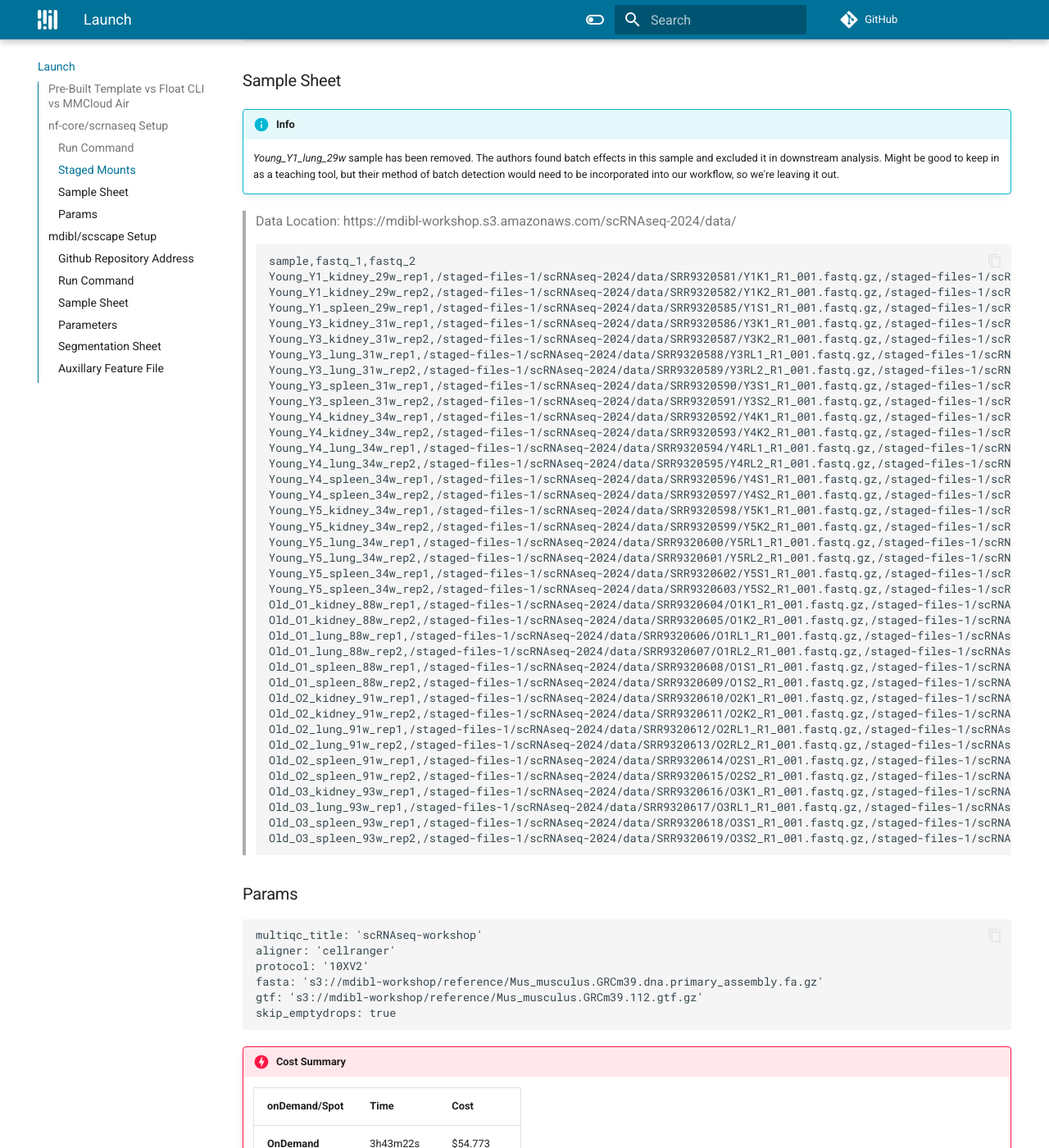
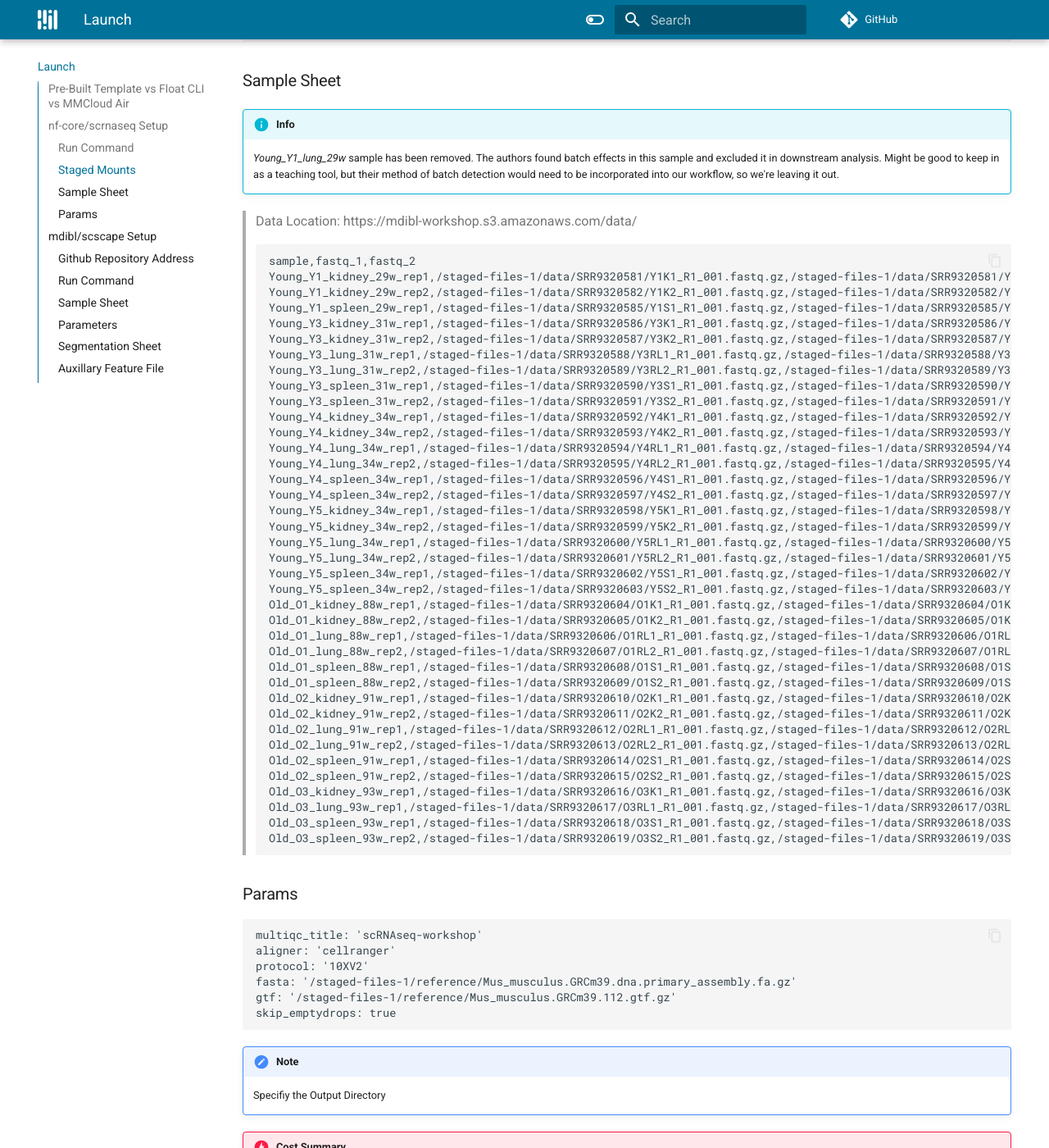
Before and after one commit to mdibl/scrnaseq_course_2024, an MkDocs documentation site: the page built from docs/launch.md, in a window 1280 px wide and 1400 px high, scrolled down 742 px. Shown: the whole window at 82% size. Built offline with MkDocs 1.6.1 and Material for MkDocs 9.7.7, drawn with Linux system fonts in a browser that asks for light colours; comment, search, counter and statistics services are not loaded; some of the changed text lies outside the part shown.

Commit message:
update launch

````diff
--- a/docs/launch.md
+++ b/docs/launch.md
@@ -45,46 +45,46 @@ https://mdibl-workshop.s3.us-east-1.amazonaws.com
      *Young_Y1_lung_29w* sample has been removed. The authors found batch effects in this sample and excluded it in downstream analysis. Might be good to keep in as a teaching tool, but their method of batch detection would need to be incorporated into our workflow, so we're leaving it out.
 
 
-> Data Location: https://mdibl-workshop.s3.amazonaws.com/scRNAseq-2024/data/
+> Data Location: https://mdibl-workshop.s3.amazonaws.com/data/
 ```txt
 sample,fastq_1,fastq_2
-Young_Y1_kidney_29w_rep1,/staged-files-1/scRNAseq-2024/data/SRR9320581/Y1K1_R1_001.fastq.gz,/staged-files-1/scRNAseq-2024/data/SRR9320581/Y1K1_R2_001.fastq.gz
-Young_Y1_kidney_29w_rep2,/staged-files-1/scRNAseq-2024/data/SRR9320582/Y1K2_R1_001.fastq.gz,/staged-files-1/scRNAseq-2024/data/SRR9320582/Y1K2_R2_001.fastq.gz
-Young_Y1_spleen_29w_rep1,/staged-files-1/scRNAseq-2024/data/SRR9320585/Y1S1_R1_001.fastq.gz,/staged-files-1/scRNAseq-2024/data/SRR9320585/Y1S1_R2_001.fastq.gz
-Young_Y3_kidney_31w_rep1,/staged-files-1/scRNAseq-2024/data/SRR9320586/Y3K1_R1_001.fastq.gz,/staged-files-1/scRNAseq-2024/data/SRR9320586/Y3K1_R2_001.fastq.gz
-Young_Y3_kidney_31w_rep2,/staged-files-1/scRNAseq-2024/data/SRR9320587/Y3K2_R1_001.fastq.gz,/staged-files-1/scRNAseq-2024/data/SRR9320587/Y3K2_R2_001.fastq.gz
-Young_Y3_lung_31w_rep1,/staged-files-1/scRNAseq-2024/data/SRR9320588/Y3RL1_R1_001.fastq.gz,/staged-files-1/scRNAseq-2024/data/SRR9320588/Y3RL1_R2_001.fastq.gz
-Young_Y3_lung_31w_rep2,/staged-files-1/scRNAseq-2024/data/SRR9320589/Y3RL2_R1_001.fastq.gz,/staged-files-1/scRNAseq-2024/data/SRR9320589/Y3RL2_R2_001.fastq.gz
-Young_Y3_spleen_31w_rep1,/staged-files-1/scRNAseq-2024/data/SRR9320590/Y3S1_R1_001.fastq.gz,/staged-files-1/scRNAseq-2024/data/SRR9320590/Y3S1_R2_001.fastq.gz
-Young_Y3_spleen_31w_rep2,/staged-files-1/scRNAseq-2024/data/SRR9320591/Y3S2_R1_001.fastq.gz,/staged-files-1/scRNAseq-2024/data/SRR9320591/Y3S2_R2_001.fastq.gz
-Young_Y4_kidney_34w_rep1,/staged-files-1/scRNAseq-2024/data/SRR9320592/Y4K1_R1_001.fastq.gz,/staged-files-1/scRNAseq-2024/data/SRR9320592/Y4K1_R2_001.fastq.gz
-Young_Y4_kidney_34w_rep2,/staged-files-1/scRNAseq-2024/data/SRR9320593/Y4K2_R1_001.fastq.gz,/staged-files-1/scRNAseq-2024/data/SRR9320593/Y4K2_R2_001.fastq.gz
-Young_Y4_lung_34w_rep1,/staged-files-1/scRNAseq-2024/data/SRR9320594/Y4RL1_R1_001.fastq.gz,/staged-files-1/scRNAseq-2024/data/SRR9320594/Y4RL1_R2_001.fastq.gz
-Young_Y4_lung_34w_rep2,/staged-files-1/scRNAseq-2024/data/SRR9320595/Y4RL2_R1_001.fastq.gz,/staged-files-1/scRNAseq-2024/data/SRR9320595/Y4RL2_R2_001.fastq.gz
-Young_Y4_spleen_34w_rep1,/staged-files-1/scRNAseq-2024/data/SRR9320596/Y4S1_R1_001.fastq.gz,/staged-files-1/scRNAseq-2024/data/SRR9320596/Y4S1_R2_001.fastq.gz
-Young_Y4_spleen_34w_rep2,/staged-files-1/scRNAseq-2024/data/SRR9320597/Y4S2_R1_001.fastq.gz,/staged-files-1/scRNAseq-2024/data/SRR9320597/Y4S2_R2_001.fastq.gz
-Young_Y5_kidney_34w_rep1,/staged-files-1/scRNAseq-2024/data/SRR9320598/Y5K1_R1_001.fastq.gz,/staged-files-1/scRNAseq-2024/data/SRR9320598/Y5K1_R2_001.fastq.gz
-Young_Y5_kidney_34w_rep2,/staged-files-1/scRNAseq-2024/data/SRR9320599/Y5K2_R1_001.fastq.gz,/staged-files-1/scRNAseq-2024/data/SRR9320599/Y5K2_R2_001.fastq.gz
-Young_Y5_lung_34w_rep1,/staged-files-1/scRNAseq-2024/data/SRR9320600/Y5RL1_R1_001.fastq.gz,/staged-files-1/scRNAseq-2024/data/SRR9320600/Y5RL1_R2_001.fastq.gz
-Young_Y5_lung_34w_rep2,/staged-files-1/scRNAseq-2024/data/SRR9320601/Y5RL2_R1_001.fastq.gz,/staged-files-1/scRNAseq-2024/data/SRR9320601/Y5RL2_R2_001.fastq.gz
-Young_Y5_spleen_34w_rep1,/staged-files-1/scRNAseq-2024/data/SRR9320602/Y5S1_R1_001.fastq.gz,/staged-files-1/scRNAseq-2024/data/SRR9320602/Y5S1_R2_001.fastq.gz
-Young_Y5_spleen_34w_rep2,/staged-files-1/scRNAseq-2024/data/SRR9320603/Y5S2_R1_001.fastq.gz,/staged-files-1/scRNAseq-2024/data/SRR9320603/Y5S2_R2_001.fastq.gz
-Old_O1_kidney_88w_rep1,/staged-files-1/scRNAseq-2024/data/SRR9320604/O1K1_R1_001.fastq.gz,/staged-files-1/scRNAseq-2024/data/SRR9320604/O1K1_R2_001.fastq.gz
-Old_O1_kidney_88w_rep2,/staged-files-1/scRNAseq-2024/data/SRR9320605/O1K2_R1_001.fastq.gz,/staged-files-1/scRNAseq-2024/data/SRR9320605/O1K2_R2_001.fastq.gz
-Old_O1_lung_88w_rep1,/staged-files-1/scRNAseq-2024/data/SRR9320606/O1RL1_R1_001.fastq.gz,/staged-files-1/scRNAseq-2024/data/SRR9320606/O1RL1_R2_001.fastq.gz
-Old_O1_lung_88w_rep2,/staged-files-1/scRNAseq-2024/data/SRR9320607/O1RL2_R1_001.fastq.gz,/staged-files-1/scRNAseq-2024/data/SRR9320607/O1RL2_R2_001.fastq.gz
-Old_O1_spleen_88w_rep1,/staged-files-1/scRNAseq-2024/data/SRR9320608/O1S1_R1_001.fastq.gz,/staged-files-1/scRNAseq-2024/data/SRR9320608/O1S1_R2_001.fastq.gz
-Old_O1_spleen_88w_rep2,/staged-files-1/scRNAseq-2024/data/SRR9320609/O1S2_R1_001.fastq.gz,/staged-files-1/scRNAseq-2024/data/SRR9320609/O1S2_R2_001.fastq.gz
-Old_O2_kidney_91w_rep1,/staged-files-1/scRNAseq-2024/data/SRR9320610/O2K1_R1_001.fastq.gz,/staged-files-1/scRNAseq-2024/data/SRR9320610/O2K1_R2_001.fastq.gz
-Old_O2_kidney_91w_rep2,/staged-files-1/scRNAseq-2024/data/SRR9320611/O2K2_R1_001.fastq.gz,/staged-files-1/scRNAseq-2024/data/SRR9320611/O2K2_R2_001.fastq.gz
-Old_O2_lung_91w_rep1,/staged-files-1/scRNAseq-2024/data/SRR9320612/O2RL1_R1_001.fastq.gz,/staged-files-1/scRNAseq-2024/data/SRR9320612/O2RL1_R2_001.fastq.gz
-Old_O2_lung_91w_rep2,/staged-files-1/scRNAseq-2024/data/SRR9320613/O2RL2_R1_001.fastq.gz,/staged-files-1/scRNAseq-2024/data/SRR9320613/O2RL2_R2_001.fastq.gz
-Old_O2_spleen_91w_rep1,/staged-files-1/scRNAseq-2024/data/SRR9320614/O2S1_R1_001.fastq.gz,/staged-files-1/scRNAseq-2024/data/SRR9320614/O2S1_R2_001.fastq.gz
-Old_O2_spleen_91w_rep2,/staged-files-1/scRNAseq-2024/data/SRR9320615/O2S2_R1_001.fastq.gz,/staged-files-1/scRNAseq-2024/data/SRR9320615/O2S2_R2_001.fastq.gz
-Old_O3_kidney_93w_rep1,/staged-files-1/scRNAseq-2024/data/SRR9320616/O3K1_R1_001.fastq.gz,/staged-files-1/scRNAseq-2024/data/SRR9320616/O3K1_R2_001.fastq.gz
-Old_O3_lung_93w_rep1,/staged-files-1/scRNAseq-2024/data/SRR9320617/O3RL1_R1_001.fastq.gz,/staged-files-1/scRNAseq-2024/data/SRR9320617/O3RL1_R2_001.fastq.gz
-Old_O3_spleen_93w_rep1,/staged-files-1/scRNAseq-2024/data/SRR9320618/O3S1_R1_001.fastq.gz,/staged-files-1/scRNAseq-2024/data/SRR9320618/O3S1_R2_001.fastq.gz
-Old_O3_spleen_93w_rep2,/staged-files-1/scRNAseq-2024/data/SRR9320619/O3S2_R1_001.fastq.gz,/staged-files-1/scRNAseq-2024/data/SRR9320619/O3S2_R2_001.fastq.gz
+Young_Y1_kidney_29w_rep1,/staged-files-1/data/SRR9320581/Y1K1_R1_001.fastq.gz,/staged-files-1/data/SRR9320581/Y1K1_R2_001.fastq.gz
+Young_Y1_kidney_29w_rep2,/staged-files-1/data/SRR9320582/Y1K2_R1_001.fastq.gz,/staged-files-1/data/SRR9320582/Y1K2_R2_001.fastq.gz
+Young_Y1_spleen_29w_rep1,/staged-files-1/data/SRR9320585/Y1S1_R1_001.fastq.gz,/staged-files-1/data/SRR9320585/Y1S1_R2_001.fastq.gz
+Young_Y3_kidney_31w_rep1,/staged-files-1/data/SRR9320586/Y3K1_R1_001.fastq.gz,/staged-files-1/data/SRR9320586/Y3K1_R2_001.fastq.gz
+Young_Y3_kidney_31w_rep2,/staged-files-1/data/SRR9320587/Y3K2_R1_001.fastq.gz,/staged-files-1/data/SRR9320587/Y3K2_R2_001.fastq.gz
+Young_Y3_lung_31w_rep1,/staged-files-1/data/SRR9320588/Y3RL1_R1_001.fastq.gz,/staged-files-1/data/SRR9320588/Y3RL1_R2_001.fastq.gz
+Young_Y3_lung_31w_rep2,/staged-files-1/data/SRR9320589/Y3RL2_R1_001.fastq.gz,/staged-files-1/data/SRR9320589/Y3RL2_R2_001.fastq.gz
+Young_Y3_spleen_31w_rep1,/staged-files-1/data/SRR9320590/Y3S1_R1_001.fastq.gz,/staged-files-1/data/SRR9320590/Y3S1_R2_001.fastq.gz
+Young_Y3_spleen_31w_rep2,/staged-files-1/data/SRR9320591/Y3S2_R1_001.fastq.gz,/staged-files-1/data/SRR9320591/Y3S2_R2_001.fastq.gz
+Young_Y4_kidney_34w_rep1,/staged-files-1/data/SRR9320592/Y4K1_R1_001.fastq.gz,/staged-files-1/data/SRR9320592/Y4K1_R2_001.fastq.gz
+Young_Y4_kidney_34w_rep2,/staged-files-1/data/SRR9320593/Y4K2_R1_001.fastq.gz,/staged-files-1/data/SRR9320593/Y4K2_R2_001.fastq.gz
+Young_Y4_lung_34w_rep1,/staged-files-1/data/SRR9320594/Y4RL1_R1_001.fastq.gz,/staged-files-1/data/SRR9320594/Y4RL1_R2_001.fastq.gz
+Young_Y4_lung_34w_rep2,/staged-files-1/data/SRR9320595/Y4RL2_R1_001.fastq.gz,/staged-files-1/data/SRR9320595/Y4RL2_R2_001.fastq.gz
+Young_Y4_spleen_34w_rep1,/staged-files-1/data/SRR9320596/Y4S1_R1_001.fastq.gz,/staged-files-1/data/SRR9320596/Y4S1_R2_001.fastq.gz
+Young_Y4_spleen_34w_rep2,/staged-files-1/data/SRR9320597/Y4S2_R1_001.fastq.gz,/staged-files-1/data/SRR9320597/Y4S2_R2_001.fastq.gz
+Young_Y5_kidney_34w_rep1,/staged-files-1/data/SRR9320598/Y5K1_R1_001.fastq.gz,/staged-files-1/data/SRR9320598/Y5K1_R2_001.fastq.gz
+Young_Y5_kidney_34w_rep2,/staged-files-1/data/SRR9320599/Y5K2_R1_001.fastq.gz,/staged-files-1/data/SRR9320599/Y5K2_R2_001.fastq.gz
+Young_Y5_lung_34w_rep1,/staged-files-1/data/SRR9320600/Y5RL1_R1_001.fastq.gz,/staged-files-1/data/SRR9320600/Y5RL1_R2_001.fastq.gz
+Young_Y5_lung_34w_rep2,/staged-files-1/data/SRR9320601/Y5RL2_R1_001.fastq.gz,/staged-files-1/data/SRR9320601/Y5RL2_R2_001.fastq.gz
+Young_Y5_spleen_34w_rep1,/staged-files-1/data/SRR9320602/Y5S1_R1_001.fastq.gz,/staged-files-1/data/SRR9320602/Y5S1_R2_001.fastq.gz
+Young_Y5_spleen_34w_rep2,/staged-files-1/data/SRR9320603/Y5S2_R1_001.fastq.gz,/staged-files-1/data/SRR9320603/Y5S2_R2_001.fastq.gz
+Old_O1_kidney_88w_rep1,/staged-files-1/data/SRR9320604/O1K1_R1_001.fastq.gz,/staged-files-1/data/SRR9320604/O1K1_R2_001.fastq.gz
+Old_O1_kidney_88w_rep2,/staged-files-1/data/SRR9320605/O1K2_R1_001.fastq.gz,/staged-files-1/data/SRR9320605/O1K2_R2_001.fastq.gz
+Old_O1_lung_88w_rep1,/staged-files-1/data/SRR9320606/O1RL1_R1_001.fastq.gz,/staged-files-1/data/SRR9320606/O1RL1_R2_001.fastq.gz
+Old_O1_lung_88w_rep2,/staged-files-1/data/SRR9320607/O1RL2_R1_001.fastq.gz,/staged-files-1/data/SRR9320607/O1RL2_R2_001.fastq.gz
+Old_O1_spleen_88w_rep1,/staged-files-1/data/SRR9320608/O1S1_R1_001.fastq.gz,/staged-files-1/data/SRR9320608/O1S1_R2_001.fastq.gz
+Old_O1_spleen_88w_rep2,/staged-files-1/data/SRR9320609/O1S2_R1_001.fastq.gz,/staged-files-1/data/SRR9320609/O1S2_R2_001.fastq.gz
+Old_O2_kidney_91w_rep1,/staged-files-1/data/SRR9320610/O2K1_R1_001.fastq.gz,/staged-files-1/data/SRR9320610/O2K1_R2_001.fastq.gz
+Old_O2_kidney_91w_rep2,/staged-files-1/data/SRR9320611/O2K2_R1_001.fastq.gz,/staged-files-1/data/SRR9320611/O2K2_R2_001.fastq.gz
+Old_O2_lung_91w_rep1,/staged-files-1/data/SRR9320612/O2RL1_R1_001.fastq.gz,/staged-files-1/data/SRR9320612/O2RL1_R2_001.fastq.gz
+Old_O2_lung_91w_rep2,/staged-files-1/data/SRR9320613/O2RL2_R1_001.fastq.gz,/staged-files-1/data/SRR9320613/O2RL2_R2_001.fastq.gz
+Old_O2_spleen_91w_rep1,/staged-files-1/data/SRR9320614/O2S1_R1_001.fastq.gz,/staged-files-1/data/SRR9320614/O2S1_R2_001.fastq.gz
+Old_O2_spleen_91w_rep2,/staged-files-1/data/SRR9320615/O2S2_R1_001.fastq.gz,/staged-files-1/data/SRR9320615/O2S2_R2_001.fastq.gz
+Old_O3_kidney_93w_rep1,/staged-files-1/data/SRR9320616/O3K1_R1_001.fastq.gz,/staged-files-1/data/SRR9320616/O3K1_R2_001.fastq.gz
+Old_O3_lung_93w_rep1,/staged-files-1/data/SRR9320617/O3RL1_R1_001.fastq.gz,/staged-files-1/data/SRR9320617/O3RL1_R2_001.fastq.gz
+Old_O3_spleen_93w_rep1,/staged-files-1/data/SRR9320618/O3S1_R1_001.fastq.gz,/staged-files-1/data/SRR9320618/O3S1_R2_001.fastq.gz
+Old_O3_spleen_93w_rep2,/staged-files-1/data/SRR9320619/O3S2_R1_001.fastq.gz,/staged-files-1/data/SRR9320619/O3S2_R2_001.fastq.gz
 ```
 
 ### Params
@@ -92,10 +92,14 @@ Old_O3_spleen_93w_rep2,/staged-files-1/scRNAseq-2024/data/SRR9320619/O3S2_R1_001
 multiqc_title: 'scRNAseq-workshop'
 aligner: 'cellranger'
 protocol: '10XV2'
-fasta: 's3://mdibl-workshop/reference/Mus_musculus.GRCm39.dna.primary_assembly.fa.gz'
-gtf: 's3://mdibl-workshop/reference/Mus_musculus.GRCm39.112.gtf.gz'
+fasta: '/staged-files-1/reference/Mus_musculus.GRCm39.dna.primary_assembly.fa.gz'
+gtf: '/staged-files-1/reference/Mus_musculus.GRCm39.112.gtf.gz'
 skip_emptydrops: true
 ```
+
+!!! note
+    Specifiy the Output Directory
+
 
 !!! danger "Cost Summary"
 
````
Also changed, not shown: other parts of docs/launch.md (+1 -1 lines).
